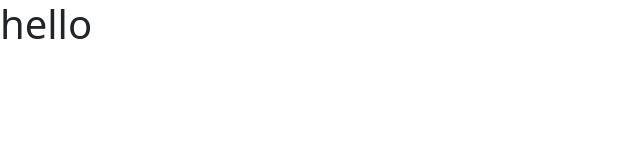
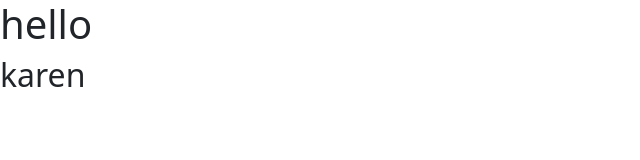
Before and after one commit to mariahanna01/Database-project, a React (Create React App) app in the folder client/zourouna/: page / in a window 1280 px wide. Shown: the top 160 px of the page, without its empty margins (0-640 px from the left). Built offline with nearby package versions, Linux system fonts and the light colour scheme.

Commit message:
Update App.js

```diff
--- a/client/zourouna/src/App.js
+++ b/client/zourouna/src/App.js
@@ -4,6 +4,7 @@ function App() {
   return (
     <div className="App">
       <h1>hello</h1>
+      <h2> karen</h2>
     </div>
   );
 }
```
